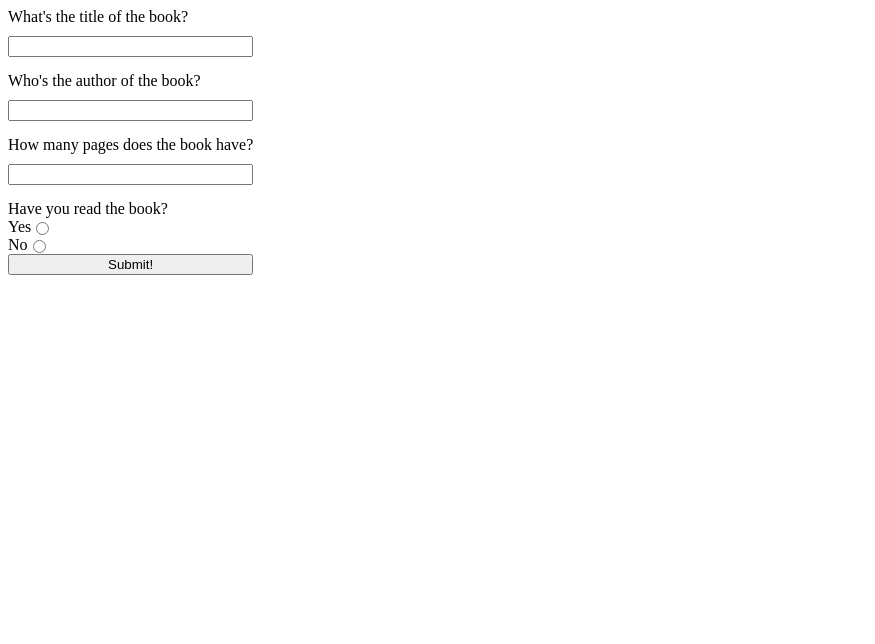
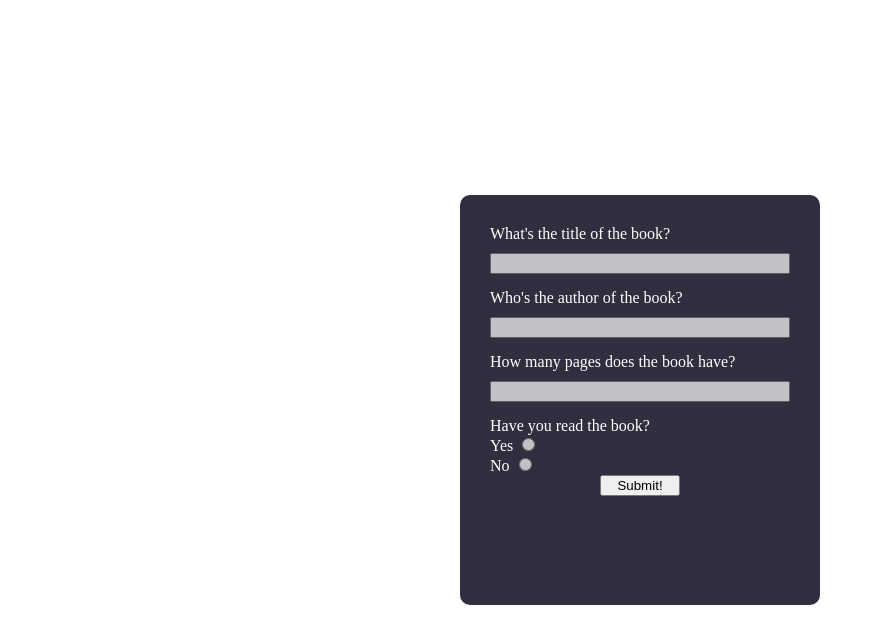
Before and after one commit to modMars/Library, a plain HTML site: page index.html in a window 1280 px wide. Shown: the whole page, without its empty margins (0-875 px from the left). Drawn offline with Linux system fonts and the light colour scheme.

Commit message:
Add basic style to form

```diff
--- a/app.js
+++ b/app.js
@@ -10,17 +10,20 @@ function Book(title, author, pages, read) {
   this.title = title;
   this.author = author;
   this.pages = pages;
+  this.read = read;
 }
 
 submitBtn.addEventListener("click", (e) => {
   e.preventDefault();
+  const Yes = document.querySelector("#Yes");
+  const No = document.querySelector("#No");
+  Yes.checked === true ? (readInput = Yes) : (readInput = No);
   newBook = new Book(
     titleInput.value,
     authorInput.value,
     pagesInput.value,
     readInput.value
   );
-  console.log(readInput);
   Library.push(newBook);
   form.reset();
   console.log(Library);
--- a/index.html
+++ b/index.html
@@ -18,16 +18,16 @@
         <label for="pages">How many pages does the book have?</label>
         <input type="number" id="pages" min="1" name="pages">
         <label for="read">Have you read the book?</label>
-        <div id="read">
-            <span>
+        <!-- <div id="read"> -->
+            <span id="radial">
                 <label for="true">Yes</label>
-                <input type="radio" name="read" id="true" value="true">
+                <input type="radio" name="read" id="Yes" value=true>
             </span>
-            <span>
+            <span id="radial">
                 <label for="false">No</label>
-                <input type="radio" name="read" id="false" value="false">
+                <input type="radio" name="read" id="No" value=false>
             </span>
-        </div>
+        <!-- </div> -->
         <button type="submit" id="submit" >Submit!</button>
         </>
         <!-- <select name="Have you read the book?" id="read">
@@ -35,6 +35,6 @@
             <option value="false" selected>No</option>
         </select> -->
     </form>
-</div>
+    </div>
 </body>
 </html>
--- a/style.css
+++ b/style.css
@@ -1,5 +1,19 @@
+:root{
+    box-sizing: border-box;
+}
+
 .form_card{
     position: absolute;
+    top: 50%;
+    left: 50%;
+    width: 300px;
+    height: 350px;
+    background-color: #2f2f3f;
+    color: white;
+    padding: 30px 30px;
+    border-radius: 10px;
+    /*Turn translate to -50%, -50% to display form in the middle.*/
+    transform: translate(-50%, -50%);
 }
 
 #addBook{
@@ -13,6 +27,16 @@
     margin-top: 10px;
 }
 
-#read span{
-    display: flex;
+#radial{
+    display: inline;
+    width: 70px;
 }
+
+input {
+    opacity: 0.7;
+}
+
+#submit{
+    width: 80px;
+    align-self: center;
+}
```
